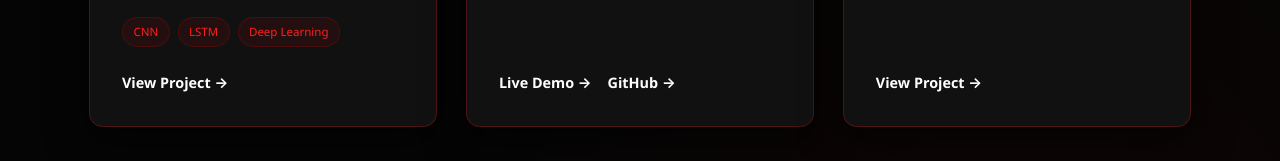
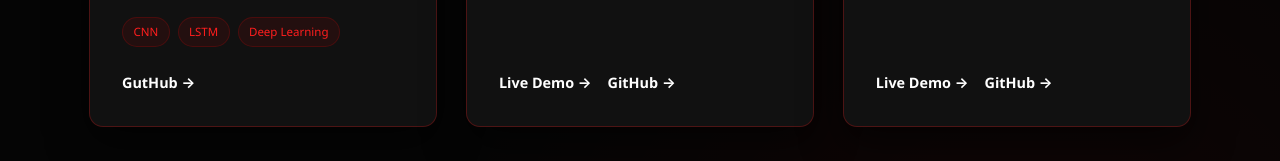
Before and after one commit to SaiPraneeth2713/Portfolio, a plain HTML site: page index.html in a window 1280 px wide. Shown: the part 1798-1959 px from the top of the page. Drawn offline with Linux system fonts and the light colour scheme.

Commit message:
Update index.html

```diff
--- a/index.html
+++ b/index.html
@@ -216,7 +216,7 @@
             target="_blank"
             rel="noopener noreferrer"
           >
-            View Project →
+            GutHub →
           </a>
 
         </div>
@@ -309,14 +309,21 @@
 
         </div>
 
-        <div class="project-links">
+         <div class="project-links">
+          <a
+            href="https://network-port-scanner-jbht.onrender.com"
+            target="_blank"
+            rel="noopener noreferrer"
+          >
+            Live Demo →
+          </a>
 
           <a
             href="https://github.com/SaiPraneeth2713/Network-Port-Scanner"
             target="_blank"
             rel="noopener noreferrer"
           >
-            View Project →
+            GitHub →
           </a>
 
         </div>
```
